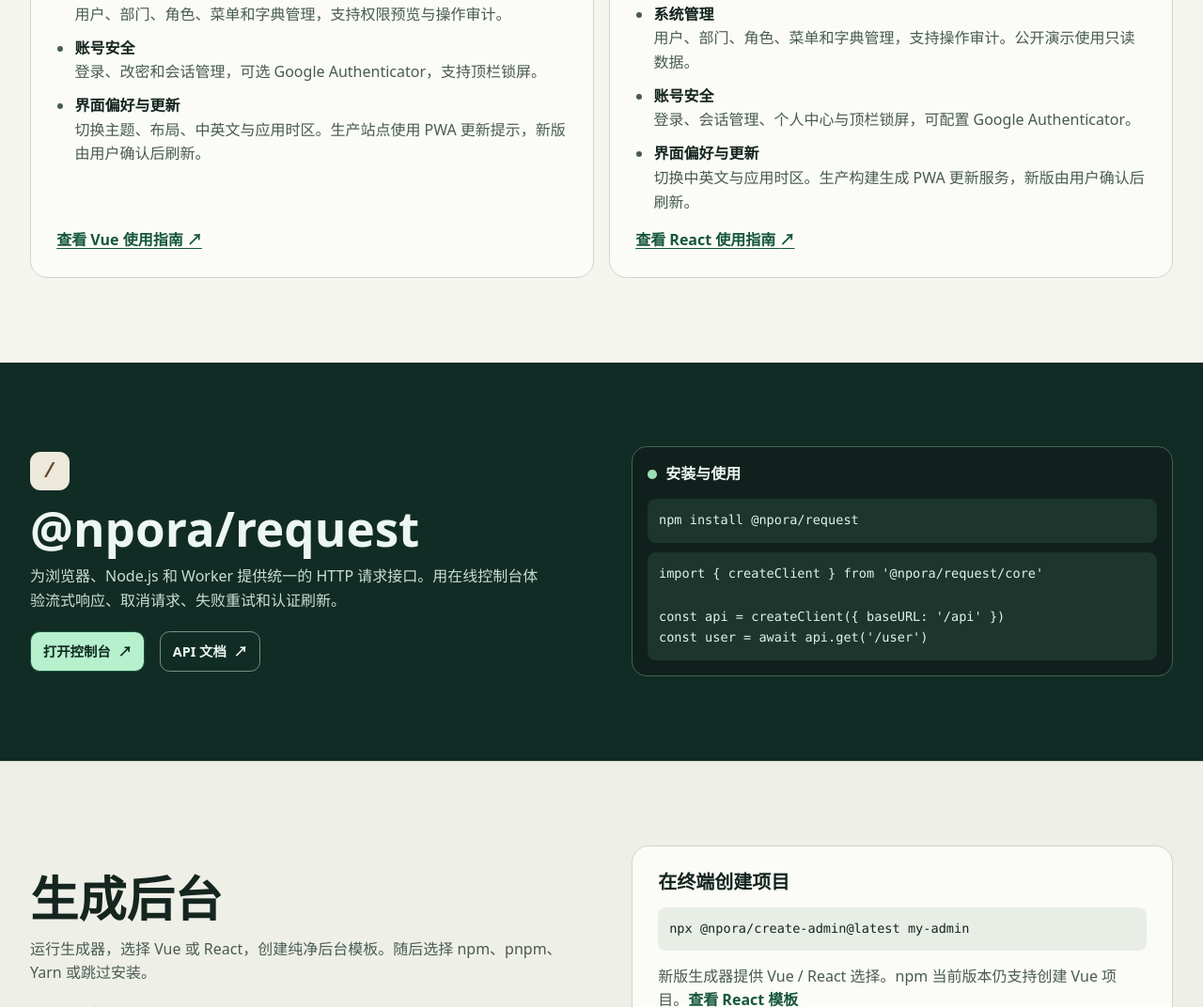
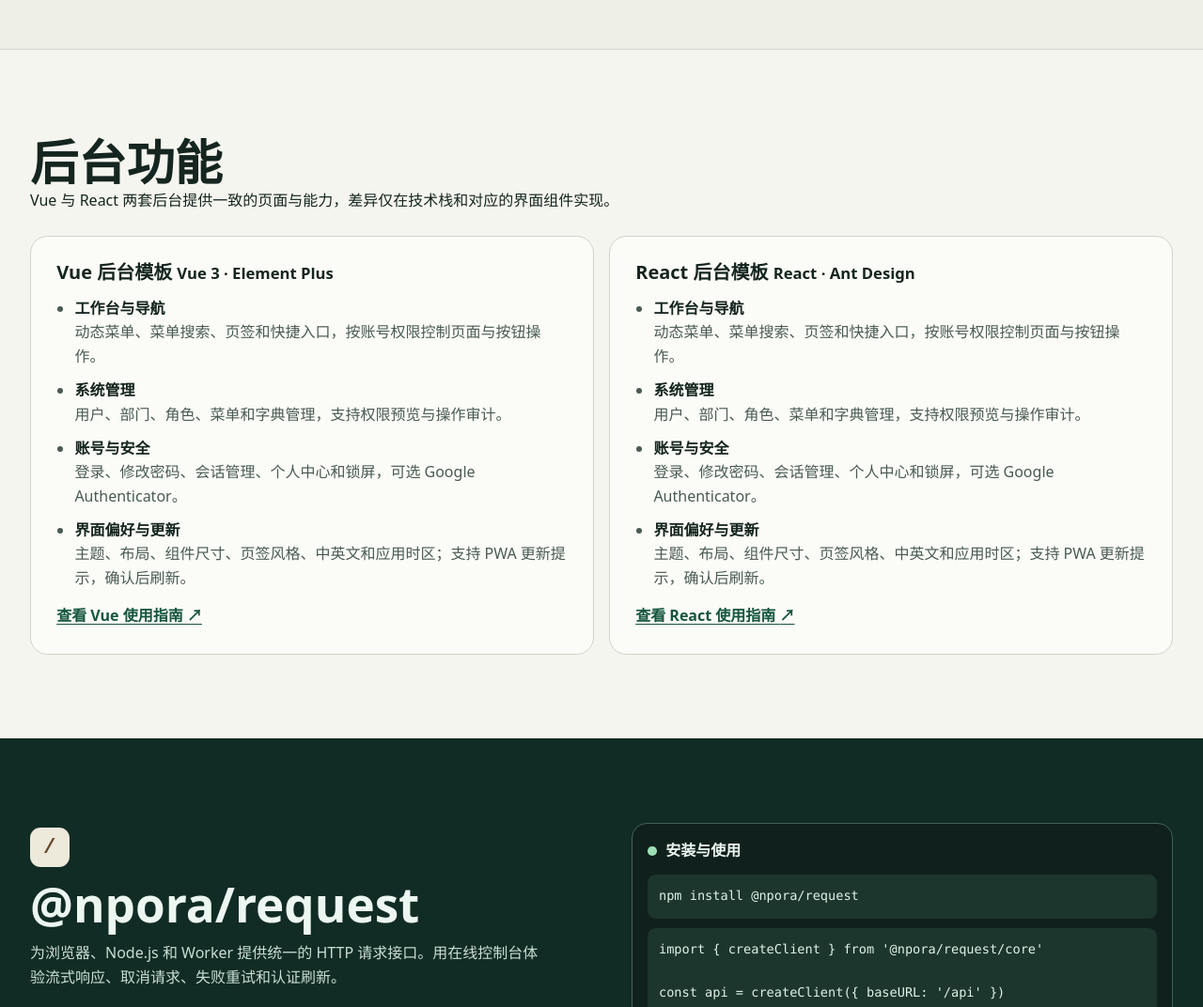
Before and after one commit to npora/online, a plain HTML site: page www/public/index.html in a window 1280 px wide. Shown: the part 1728-2800 px from the top of the page at 94% size. Drawn offline with Linux system fonts and the light colour scheme.

Commit message:
Improve Npora website navigation and demos

```diff
--- a/www/public/index.html
+++ b/www/public/index.html
@@ -81,6 +81,24 @@
         </div>
       </div>
     </section>
+    <section class="start" id="start" aria-labelledby="start-title">
+      <div class="wrap generator-layout">
+        <div>
+          <h2 id="start-title">生成后台</h2>
+          <p>运行生成器，选择 Vue 或 React，创建对应的纯净版后台模板。随后选择 npm、pnpm、Yarn 或跳过安装。</p>
+          <div class="card-links">
+            <a href="https://github.com/npora/create-admin">生成器参数 <span aria-hidden="true">↗</span></a>
+            <a href="https://admin.npora.live/database/">Vue SQL 指南 <span aria-hidden="true">↗</span></a>
+            <a href="https://react.npora.live/database/">React SQL 指南 <span aria-hidden="true">↗</span></a>
+          </div>
+        </div>
+        <div class="card generator-card">
+          <h3>在终端创建项目</h3>
+          <pre><code>npx @npora/create-admin@latest my-admin</code></pre>
+          <p>交互式选择 Vue 或 React，即可生成对应的纯净版项目。<a href="https://github.com/npora/create-admin">查看生成器用法</a></p>
+        </div>
+      </div>
+    </section>
     <section class="projects" id="projects" aria-labelledby="projects-title">
       <div class="wrap">
         <h2 id="projects-title">项目与演示</h2>
@@ -108,24 +126,25 @@
     </section>
     <section class="wrap features" id="features" aria-labelledby="features-title">
       <h2 id="features-title">后台功能</h2>
+      <p>Vue 与 React 两套后台提供一致的页面与能力，差异仅在技术栈和对应的界面组件实现。</p>
       <div class="feature-grid">
         <article class="card">
-          <h3>Vue 后台模板</h3>
+          <h3>Vue 后台模板 <small>Vue 3 · Element Plus</small></h3>
           <ul>
-            <li><strong>工作台与导航</strong><br>动态菜单、菜单搜索和页签，按角色控制页面与按钮权限。</li>
+            <li><strong>工作台与导航</strong><br>动态菜单、菜单搜索、页签和快捷入口，按账号权限控制页面与按钮操作。</li>
             <li><strong>系统管理</strong><br>用户、部门、角色、菜单和字典管理，支持权限预览与操作审计。</li>
-            <li><strong>账号安全</strong><br>登录、改密和会话管理，可选 Google Authenticator，支持顶栏锁屏。</li>
-            <li><strong>界面偏好与更新</strong><br>切换主题、布局、中英文与应用时区。生产站点使用 PWA 更新提示，新版由用户确认后刷新。</li>
+            <li><strong>账号与安全</strong><br>登录、修改密码、会话管理、个人中心和锁屏，可选 Google Authenticator。</li>
+            <li><strong>界面偏好与更新</strong><br>主题、布局、组件尺寸、页签风格、中英文和应用时区；支持 PWA 更新提示，确认后刷新。</li>
           </ul>
           <a href="https://github.com/npora/admin-template#使用指南">查看 Vue 使用指南 <span aria-hidden="true">↗</span></a>
         </article>
         <article class="card">
-          <h3>React 后台模板</h3>
+          <h3>React 后台模板 <small>React · Ant Design</small></h3>
           <ul>
-            <li><strong>工作台与导航</strong><br>工作台统计、动态菜单、菜单搜索和页签，沿用 Vue 模板的组件标识与权限约定。</li>
-            <li><strong>系统管理</strong><br>用户、部门、角色、菜单和字典管理，支持操作审计。公开演示使用只读数据。</li>
-            <li><strong>账号安全</strong><br>登录、会话管理、个人中心与顶栏锁屏，可配置 Google Authenticator。</li>
-            <li><strong>界面偏好与更新</strong><br>切换中英文与应用时区。生产构建生成 PWA 更新服务，新版由用户确认后刷新。</li>
+            <li><strong>工作台与导航</strong><br>动态菜单、菜单搜索、页签和快捷入口，按账号权限控制页面与按钮操作。</li>
+            <li><strong>系统管理</strong><br>用户、部门、角色、菜单和字典管理，支持权限预览与操作审计。</li>
+            <li><strong>账号与安全</strong><br>登录、修改密码、会话管理、个人中心和锁屏，可选 Google Authenticator。</li>
+            <li><strong>界面偏好与更新</strong><br>主题、布局、组件尺寸、页签风格、中英文和应用时区；支持 PWA 更新提示，确认后刷新。</li>
           </ul>
           <a href="https://github.com/npora/admin-template-react#开始使用">查看 React 使用指南 <span aria-hidden="true">↗</span></a>
         </article>
@@ -152,24 +171,6 @@ const user = await api.get('/user')</code></pre>
         </div>
       </div>
     </section>
-    <section class="start" id="start" aria-labelledby="start-title">
-      <div class="wrap generator-layout">
-        <div>
-          <h2 id="start-title">生成后台</h2>
-          <p>运行生成器，选择 Vue 或 React，创建纯净后台模板。随后选择 npm、pnpm、Yarn 或跳过安装。</p>
-          <div class="card-links">
-            <a href="https://github.com/npora/create-admin">生成器参数 <span aria-hidden="true">↗</span></a>
-            <a href="https://admin.npora.live/database/">Vue SQL 指南 <span aria-hidden="true">↗</span></a>
-            <a href="https://react.npora.live/database/">React SQL 指南 <span aria-hidden="true">↗</span></a>
-          </div>
-        </div>
-        <div class="card generator-card">
-          <h3>在终端创建项目</h3>
-          <pre><code>npx @npora/create-admin@latest my-admin</code></pre>
-          <p>新版生成器提供 Vue / React 选择。npm 当前版本仍支持创建 Vue 项目。<a href="https://github.com/npora/admin-template-react">查看 React 模板</a></p>
-        </div>
-      </div>
-    </section>
   </main>
   <footer class="footer"><div class="wrap footer-inner"><a class="brand" href="/"><span class="brand-mark" aria-hidden="true">N</span>Npora</a><a href="https://github.com/npora">GitHub <span aria-hidden="true">↗</span></a></div></footer>
 </body>
--- a/www/public/styles.css
+++ b/www/public/styles.css
@@ -114,7 +114,7 @@ pre { max-width: 100%; overflow: auto; margin: 0; padding: .75rem; border-radius
 .demo-menu summary {
   display: flex; align-items: center; gap: .5rem; cursor: pointer;
   list-style: none; padding: .45rem .7rem; border: 1px solid var(--line);
-  border-radius: .65rem; background: var(--surface);
+  border-radius: .65rem; background: var(--surface); color: var(--ink);
 }
 .demo-menu summary::-webkit-details-marker { display: none; }
 .demo-menu summary::after {
```
Also changed, not shown: AGENTS.md (+7 -0 lines), README.md, react/README.md, request/README.md, vue/README.md, www/README.md.
